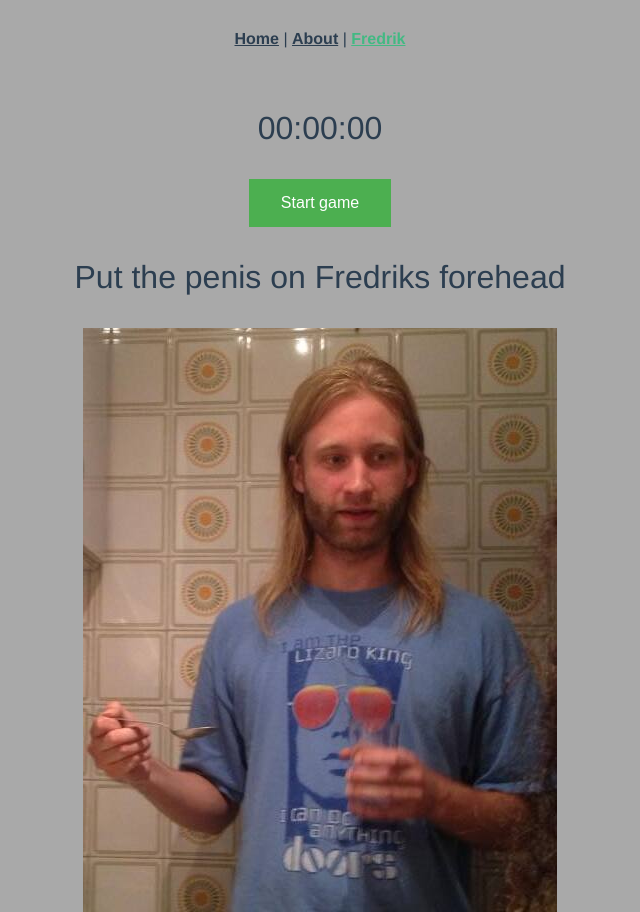
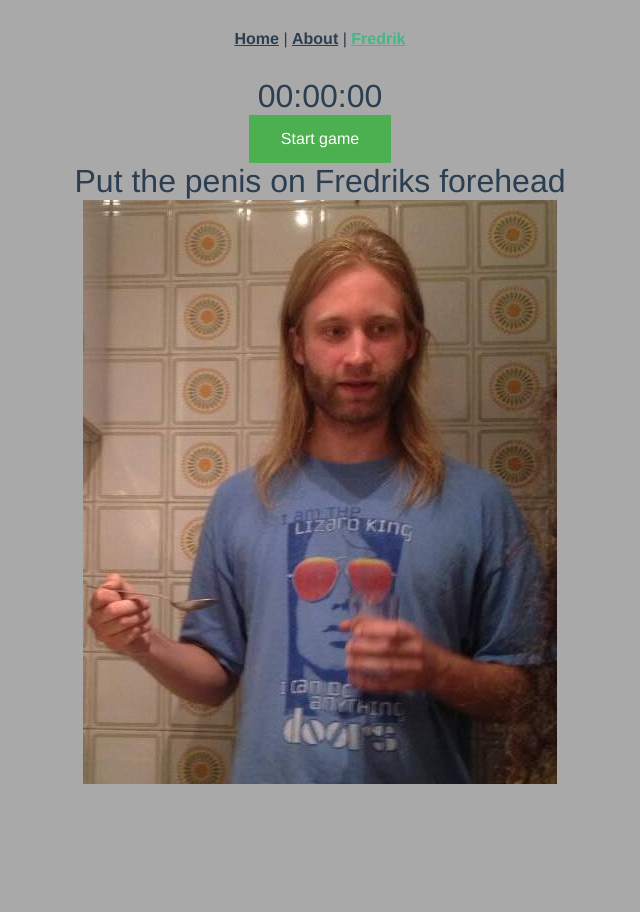
Before and after one commit to gustav87/fredrik-ts1, a Vue app: page /fredrik in a window 1280 px wide. Shown: the whole page, without its empty margins (320-960 px from the left). After the commit the page ends 800 px from the top, so only its background shows below. Built offline with nearby package versions, Linux system fonts and the light colour scheme.

Commit message:
Add vuetify

```diff
--- a/package.json
+++ b/package.json
@@ -14,6 +14,7 @@
     "vue-class-component": "^7.2.3",
     "vue-property-decorator": "^9.1.2",
     "vue-router": "^3.2.0",
+    "vuetify": "^2.6.0",
     "vuex": "^3.4.0"
   },
   "devDependencies": {
@@ -34,6 +35,7 @@
     "sass": "^1.26.5",
     "sass-loader": "^8.0.2",
     "typescript": "~4.1.5",
+    "vue-cli-plugin-vuetify": "~2.5.1",
     "vue-template-compiler": "^2.6.11"
   }
 }
--- a/public/index.html
+++ b/public/index.html
@@ -1,11 +1,13 @@
 <!DOCTYPE html>
-<html lang="">
+<html lang="en">
   <head>
     <meta charset="utf-8">
     <meta http-equiv="X-UA-Compatible" content="IE=edge">
     <meta name="viewport" content="width=device-width,initial-scale=1.0">
     <link rel="icon" href="<%= BASE_URL %>favicon.ico">
     <title><%= htmlWebpackPlugin.options.title %></title>
+    <link rel="stylesheet" href="https://fonts.googleapis.com/css?family=Roboto:100,300,400,500,700,900">
+    <link rel="stylesheet" href="https://cdn.jsdelivr.net/npm/@mdi/font@latest/css/materialdesignicons.min.css">
   </head>
   <body>
     <noscript>
--- a/src/main.ts
+++ b/src/main.ts
@@ -2,11 +2,13 @@ import Vue from 'vue'
 import App from './App.vue'
 import router from './router'
 import store from './store'
+import vuetify from './plugins/vuetify'
 
 Vue.config.productionTip = false
 
 new Vue({
   router,
   store,
+  vuetify,
   render: h => h(App)
 }).$mount('#app')
--- /dev/null
+++ b/src/plugins/vuetify.ts
@@ -0,0 +1,8 @@
+import Vue from 'vue';
+import Vuetify from 'vuetify';
+import 'vuetify/dist/vuetify.min.css';
+
+Vue.use(Vuetify);
+
+export default new Vuetify({
+});
```
Also changed, not shown: 1 other file (tests, documents, lock files or other folders).
